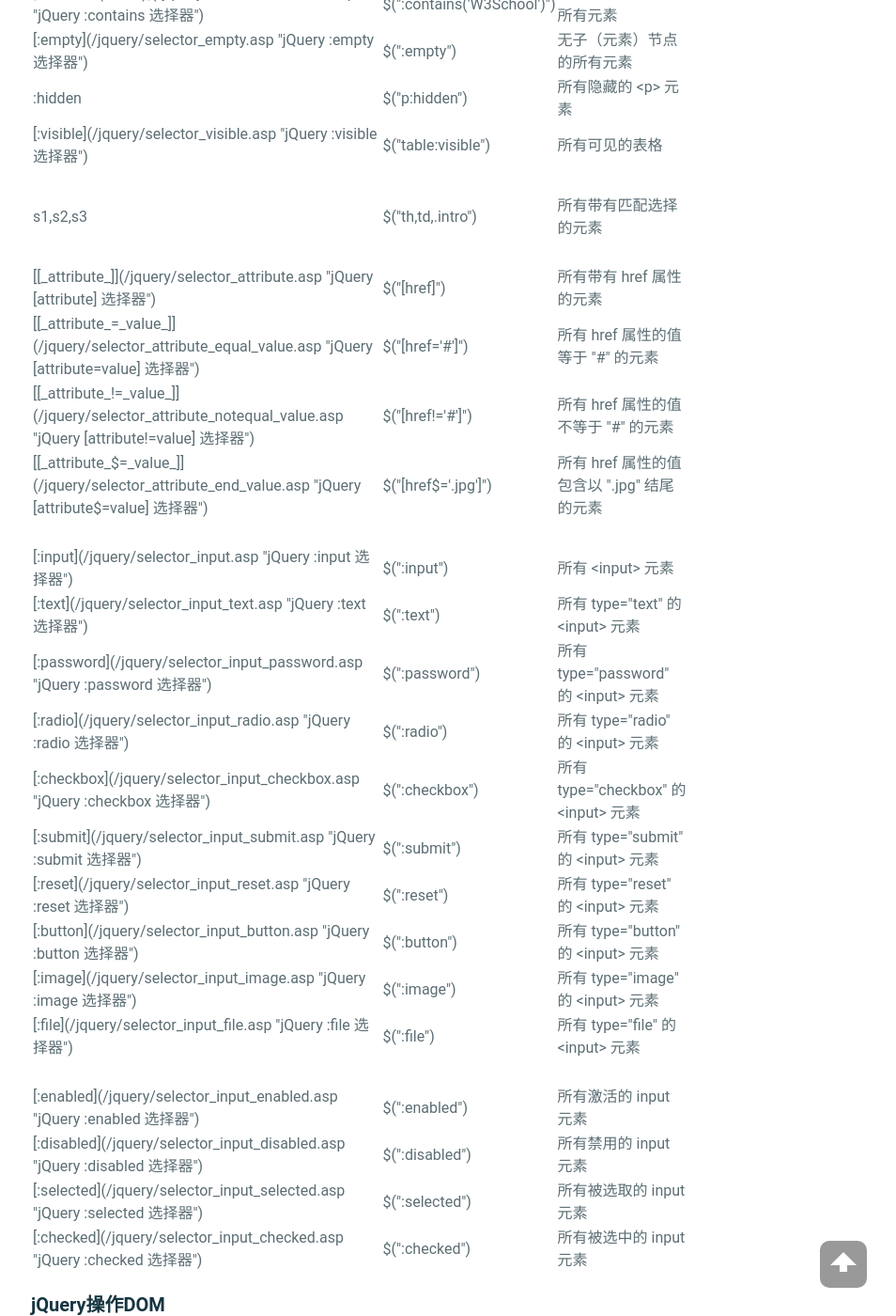
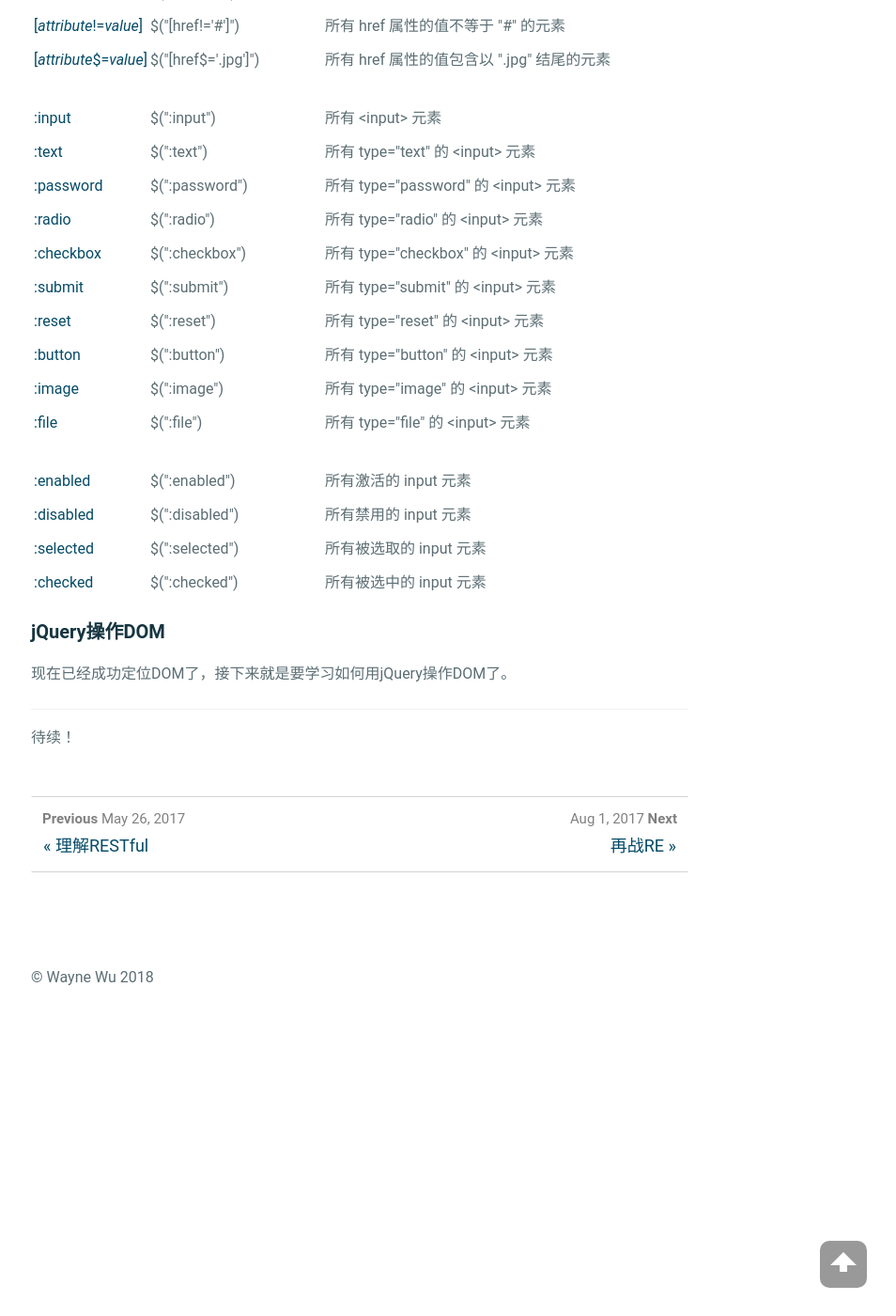
Before and after one commit to wuwayne/wuwayne.github.io, a Jekyll site: the page built from _posts/2017-6-25-jQuery总结.md, in a window 1280 px wide and 1400 px high, scrolled down 2643 px. Shown: the whole window at 94% size, without its empty margins (257-1211 px from the left). Built offline with Jekyll 4.4.1, drawn with Linux system fonts in a browser that asks for light colours; some of the changed text lies outside the part shown.

Commit message:
fix typo

```diff
--- a/_posts/2017-6-25-jQuery总结.md
+++ b/_posts/2017-6-25-jQuery总结.md
@@ -71,7 +71,8 @@
 
 3. 属性选择器中属性值如果含有特殊字符需要加上引号。
 
-<table>
+
+<table class="dataintable">
 <tbody><tr>
 <th>选择器</th>
 <th>实例</th>
@@ -79,31 +80,31 @@
 </tr>
 
 <tr>
-<td>[*](/jquery/selector_all.asp "jQuery * 选择器")</td>
+<td><a href="/jquery/selector_all.asp" title="jQuery * 选择器">*</a></td>
 <td>$("*")</td>
 <td>所有元素</td>
 </tr>
 
 <tr>
-<td>[#_id_](/jquery/selector_id.asp "jQuery # 选择器")</td>
+<td><a href="/jquery/selector_id.asp" title="jQuery # 选择器">#<i>id</i></a></td>
 <td>$("#lastname")</td>
 <td>id="lastname" 的元素</td>
 </tr>
 
 <tr>
-<td>[._class_](/jquery/selector_class.asp "jQuery . 选择器")</td>
+<td><a href="/jquery/selector_class.asp" title="jQuery . 选择器">.<i>class</i></a></td>
 <td>$(".intro")</td>
 <td>所有 class="intro" 的元素</td>
 </tr>
 
 <tr>
-<td>[_element_](/jquery/selector_element.asp "jQuery element 选择器")</td>
+<td><a href="/jquery/selector_element.asp" title="jQuery element 选择器"><i>element</i></a></td>
 <td>$("p")</td>
 <td>所有 &lt;p&gt; 元素</td>
 </tr>
 
 <tr>
-<td>._class_._class_</td>
+<td>.<i>class</i>.<i>class</i></td>
 <td>$(".intro.demo")</td>
 <td>所有 class="intro" 且 class="demo" 的元素</td>
 </tr>
@@ -115,25 +116,25 @@
 </tr>
 
 <tr>
-<td>[:first](/jquery/selector_first.asp "jQuery :first 选择器")</td>
+<td><a href="/jquery/selector_first.asp" title="jQuery :first 选择器">:first</a></td>
 <td>$("p:first")</td>
 <td>第一个 &lt;p&gt; 元素</td>
 </tr>
 
 <tr>
-<td>[:last](/jquery/selector_last.asp "jQuery :last 选择器")</td>
+<td><a href="/jquery/selector_last.asp" title="jQuery :last 选择器">:last</a></td>
 <td>$("p:last")</td>
 <td>最后一个 &lt;p&gt; 元素</td>
 </tr>
 
 <tr>
-<td>[:even](/jquery/selector_even.asp "jQuery :even 选择器")</td>
+<td><a href="/jquery/selector_even.asp" title="jQuery :even 选择器">:even</a></td>
 <td>$("tr:even")</td>
 <td>所有偶数 &lt;tr&gt; 元素</td>
 </tr>
 
 <tr>
-<td>[:odd](/jquery/selector_odd.asp "jQuery :odd 选择器")</td>
+<td><a href="/jquery/selector_odd.asp" title="jQuery :odd 选择器">:odd</a></td>
 <td>$("tr:odd")</td>
 <td>所有奇数 &lt;tr&gt; 元素</td>
 </tr>
@@ -145,25 +146,25 @@
 </tr>
 
 <tr>
-<td>[:eq(_index_)](/jquery/selector_eq.asp "jQuery :eq() 选择器")</td>
+<td><a href="/jquery/selector_eq.asp" title="jQuery :eq() 选择器">:eq(<i>index</i>)</a></td>
 <td>$("ul li:eq(3)")</td>
 <td>列表中的第四个元素（index 从 0 开始）</td>
 </tr>
 
 <tr>
-<td>[:gt(_no_)](/jquery/selector_gt.asp "jQuery :gt 选择器")</td>
+<td><a href="/jquery/selector_gt.asp" title="jQuery :gt 选择器">:gt(<i>no</i>)</a></td>
 <td>$("ul li:gt(3)")</td>
 <td>列出 index 大于 3 的元素</td>
 </tr>
 
 <tr>
-<td>[:lt(_no_)](/jquery/selector_lt.asp "jQuery :lt 选择器")</td>
+<td><a href="/jquery/selector_lt.asp" title="jQuery :lt 选择器">:lt(<i>no</i>)</a></td>
 <td>$("ul li:lt(3)")</td>
 <td>列出 index 小于 3 的元素</td>
 </tr>
 
 <tr>
-<td>:not(_selector_)</td>
+<td>:not(<i>selector</i>)</td>
 <td>$("input:not(:empty)")</td>
 <td>所有不为空的 input 元素</td>
 </tr>
@@ -175,13 +176,13 @@
 </tr>
 
 <tr>
-<td>[:header](/jquery/selector_header.asp "jQuery :header 选择器")</td>
+<td><a href="/jquery/selector_header.asp" title="jQuery :header 选择器">:header</a></td>
 <td>$(":header")</td>
 <td>所有标题元素 &lt;h1&gt; - &lt;h6&gt;</td>
 </tr>
 
 <tr>
-<td>[:animated](/jquery/selector_animated.asp "jQuery :animated 选择器")</td>
+<td><a href="/jquery/selector_animated.asp" title="jQuery :animated 选择器">:animated</a></td>
 <td>&nbsp;</td>
 <td>所有动画元素</td>
 </tr>
@@ -193,13 +194,13 @@
 </tr>
 
 <tr>
-<td>[:contains(_text_)](/jquery/selector_contains.asp "jQuery :contains 选择器")</td>
+<td><a href="/jquery/selector_contains.asp" title="jQuery :contains 选择器">:contains(<i>text</i>)</a></td>
 <td>$(":contains('W3School')")</td>
 <td>包含指定字符串的所有元素</td>
 </tr>
 
 <tr>
-<td>[:empty](/jquery/selector_empty.asp "jQuery :empty 选择器")</td>
+<td><a href="/jquery/selector_empty.asp" title="jQuery :empty 选择器">:empty</a></td>
 <td>$(":empty")</td>
 <td>无子（元素）节点的所有元素</td>
 </tr>
@@ -211,7 +212,7 @@
 </tr>
 
 <tr>
-<td>[:visible](/jquery/selector_visible.asp "jQuery :visible 选择器")</td>
+<td><a href="/jquery/selector_visible.asp" title="jQuery :visible 选择器">:visible</a></td>
 <td>$("table:visible")</td>
 <td>所有可见的表格</td>
 </tr>
@@ -235,25 +236,25 @@
 </tr>
 
 <tr>
-<td>[[_attribute_]](/jquery/selector_attribute.asp "jQuery [attribute] 选择器")</td>
+<td><a href="/jquery/selector_attribute.asp" title="jQuery [attribute] 选择器">[<i>attribute</i>]</a></td>
 <td>$("[href]")</td>
 <td>所有带有 href 属性的元素</td>
 </tr>
 
 <tr>
-<td>[[_attribute_=_value_]](/jquery/selector_attribute_equal_value.asp "jQuery [attribute=value] 选择器")</td>
+<td><a href="/jquery/selector_attribute_equal_value.asp" title="jQuery [attribute=value] 选择器">[<i>attribute</i>=<i>value</i>]</a></td>
 <td>$("[href='#']")</td>
 <td>所有 href 属性的值等于 "#" 的元素</td>
 </tr>
 
 <tr>
-<td>[[_attribute_!=_value_]](/jquery/selector_attribute_notequal_value.asp "jQuery [attribute!=value] 选择器")</td>
+<td><a href="/jquery/selector_attribute_notequal_value.asp" title="jQuery [attribute!=value] 选择器">[<i>attribute</i>!=<i>value</i>]</a></td>
 <td>$("[href!='#']")</td>
 <td>所有 href 属性的值不等于 "#" 的元素</td>
 </tr>
 
 <tr>
-<td>[[_attribute_$=_value_]](/jquery/selector_attribute_end_value.asp "jQuery [attribute$=value] 选择器")</td>
+<td><a href="/jquery/selector_attribute_end_value.asp" title="jQuery [attribute$=value] 选择器">[<i>attribute</i>$=<i>value</i>]</a></td>
 <td>$("[href$='.jpg']")</td>
 <td>所有 href 属性的值包含以 ".jpg" 结尾的元素</td>
 </tr>
@@ -265,61 +266,61 @@
 </tr>
 
 <tr>
-<td>[:input](/jquery/selector_input.asp "jQuery :input 选择器")</td>
+<td><a href="/jquery/selector_input.asp" title="jQuery :input 选择器">:input</a></td>
 <td>$(":input")</td>
 <td>所有 &lt;input&gt; 元素</td>
 </tr>
 
 <tr>
-<td>[:text](/jquery/selector_input_text.asp "jQuery :text 选择器")</td>
+<td><a href="/jquery/selector_input_text.asp" title="jQuery :text 选择器">:text</a></td>
 <td>$(":text")</td>
 <td>所有 type="text" 的 &lt;input&gt; 元素</td>
 </tr>
 
 <tr>
-<td>[:password](/jquery/selector_input_password.asp "jQuery :password 选择器")</td>
+<td><a href="/jquery/selector_input_password.asp" title="jQuery :password 选择器">:password</a></td>
 <td>$(":password")</td>
 <td>所有 type="password" 的 &lt;input&gt; 元素</td>
 </tr>
 
 <tr>
-<td>[:radio](/jquery/selector_input_radio.asp "jQuery :radio 选择器")</td>
+<td><a href="/jquery/selector_input_radio.asp" title="jQuery :radio 选择器">:radio</a></td>
 <td>$(":radio")</td>
 <td>所有 type="radio" 的 &lt;input&gt; 元素</td>
 </tr>
 
 <tr>
-<td>[:checkbox](/jquery/selector_input_checkbox.asp "jQuery :checkbox 选择器")</td>
+<td><a href="/jquery/selector_input_checkbox.asp" title="jQuery :checkbox 选择器">:checkbox</a></td>
 <td>$(":checkbox")</td>
 <td>所有 type="checkbox" 的 &lt;input&gt; 元素</td>
 </tr>
 
 <tr>
-<td>[:submit](/jquery/selector_input_submit.asp "jQuery :submit 选择器")</td>
+<td><a href="/jquery/selector_input_submit.asp" title="jQuery :submit 选择器">:submit</a></td>
 <td>$(":submit")</td>
 <td>所有 type="submit" 的 &lt;input&gt; 元素</td>
 </tr>
 
 <tr>
-<td>[:reset](/jquery/selector_input_reset.asp "jQuery :reset 选择器")</td>
+<td><a href="/jquery/selector_input_reset.asp" title="jQuery :reset 选择器">:reset</a></td>
 <td>$(":reset")</td>
 <td>所有 type="reset" 的 &lt;input&gt; 元素</td>
 </tr>
 
 <tr>
-<td>[:button](/jquery/selector_input_button.asp "jQuery :button 选择器")</td>
+<td><a href="/jquery/selector_input_button.asp" title="jQuery :button 选择器">:button</a></td>
 <td>$(":button")</td>
 <td>所有 type="button" 的 &lt;input&gt; 元素</td>
 </tr>
 
 <tr>
-<td>[:image](/jquery/selector_input_image.asp "jQuery :image 选择器")</td>
+<td><a href="/jquery/selector_input_image.asp" title="jQuery :image 选择器">:image</a></td>
 <td>$(":image")</td>
 <td>所有 type="image" 的 &lt;input&gt; 元素</td>
 </tr>
 
 <tr>
-<td>[:file](/jquery/selector_input_file.asp "jQuery :file 选择器")</td>
+<td><a href="/jquery/selector_input_file.asp" title="jQuery :file 选择器">:file</a></td>
 <td>$(":file")</td>
 <td>所有 type="file" 的 &lt;input&gt; 元素</td>
 </tr>
@@ -331,29 +332,30 @@
 </tr>
 
 <tr>
-<td>[:enabled](/jquery/selector_input_enabled.asp "jQuery :enabled 选择器")</td>
+<td><a href="/jquery/selector_input_enabled.asp" title="jQuery :enabled 选择器">:enabled</a></td>
 <td>$(":enabled")</td>
 <td>所有激活的 input 元素</td>
 </tr>
 
 <tr>
-<td>[:disabled](/jquery/selector_input_disabled.asp "jQuery :disabled 选择器")</td>
+<td><a href="/jquery/selector_input_disabled.asp" title="jQuery :disabled 选择器">:disabled</a></td>
 <td>$(":disabled")</td>
 <td>所有禁用的 input 元素</td>
 </tr>
 
 <tr>
-<td>[:selected](/jquery/selector_input_selected.asp "jQuery :selected 选择器")</td>
+<td><a href="/jquery/selector_input_selected.asp" title="jQuery :selected 选择器">:selected</a></td>
 <td>$(":selected")</td>
 <td>所有被选取的 input 元素</td>
 </tr>
 
 <tr>
-<td>[:checked](/jquery/selector_input_checked.asp "jQuery :checked 选择器")</td>
+<td><a href="/jquery/selector_input_checked.asp" title="jQuery :checked 选择器">:checked</a></td>
 <td>$(":checked")</td>
 <td>所有被选中的 input 元素</td>
 </tr>
-</tbody></table>
+</tbody>
+</table>
 
 ### jQuery操作DOM
 
```
